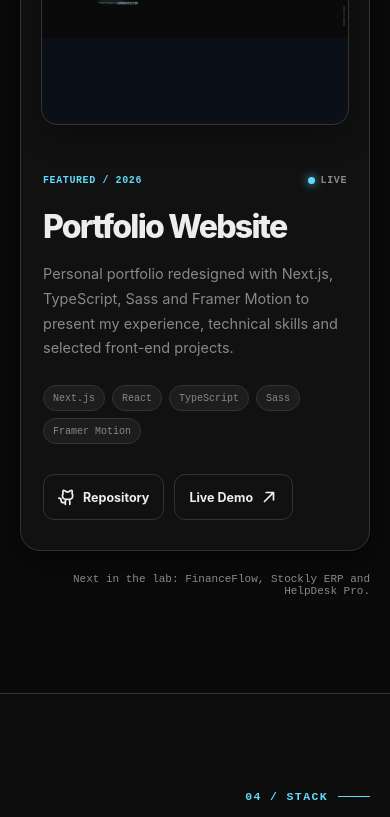
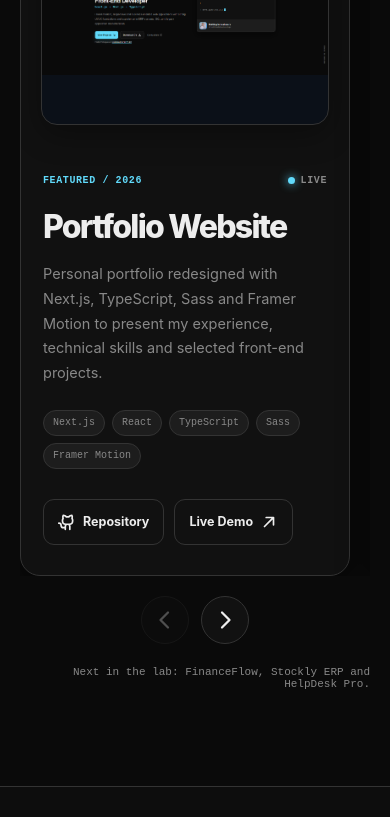
Before and after one commit to gcaastro1/my-portfolio, a Next.js app: page / in a window 390 px wide. Shown: the part 5493-6310 px from the top of the page. Built offline with nearby package versions, Linux system fonts and the light colour scheme.

Commit message:
feat: implement responsive projects section carousel with cards and project previews

```diff
--- a/package.json
+++ b/package.json
@@ -16,6 +16,7 @@
     "@types/node": "20.4.2",
     "@types/react": "18.2.15",
     "@types/react-dom": "18.2.7",
+    "embla-carousel-react": "^8.6.0",
     "eslint": "8.44.0",
     "eslint-config-next": "13.4.10",
     "framer-motion": "^10.12.21",
--- a/src/components/Projects/Card.tsx
+++ b/src/components/Projects/Card.tsx
@@ -28,7 +28,7 @@ const ProjectCard = ({ project }: ProjectCardProps) => {
       transition={{ duration: 0.65 }}
     >
       <div className={styles.project__visual}>
-        <ProjectPreview />
+        <ProjectPreview image={project.image} />
       </div>
 
       <div className={styles.project__content}>
--- a/src/components/Projects/ProjectPreview.tsx
+++ b/src/components/Projects/ProjectPreview.tsx
@@ -7,7 +7,11 @@ import { LanguageContext } from '@/contexts/LanguageContext'
 import { translations } from '@/utils/i18n'
 import styles from './style.module.scss'
 
-const ProjectPreview = () => {
+interface ProjectPreviewProps {
+  image?: string
+}
+
+const ProjectPreview = ({ image }: ProjectPreviewProps) => {
   const { language } = useContext(LanguageContext)
   const copy = translations[language].projects
 
@@ -21,7 +25,7 @@ const ProjectPreview = () => {
       </div>
       <div className={styles.preview__imageContainer}>
         <Image
-          src="/portfolio.png"
+          src={image || "/portfolio.png"}
           alt="Portfolio preview"
           width={800}
           height={600}
--- a/src/components/Projects/index.tsx
+++ b/src/components/Projects/index.tsx
@@ -4,7 +4,9 @@ import SectionHeading from '@/components/SectionHeading'
 import { LanguageContext } from '@/contexts/LanguageContext'
 import projectsData from '@/utils/projectsData'
 import { translations } from '@/utils/i18n'
-import { useContext } from 'react'
+import { useContext, useCallback, useEffect, useState } from 'react'
+import { CaretLeft, CaretRight } from '@phosphor-icons/react'
+import useEmblaCarousel from 'embla-carousel-react'
 import ProjectCard from './Card'
 import styles from './style.module.scss'
 
@@ -12,6 +14,26 @@ const Projects = () => {
   const { language } = useContext(LanguageContext)
   const copy = translations[language].projects
   const visibleProjects = projectsData.filter((project) => project.visible)
+
+  const [emblaRef, emblaApi] = useEmblaCarousel({ align: 'start', loop: false })
+  const [prevBtnDisabled, setPrevBtnDisabled] = useState(true)
+  const [nextBtnDisabled, setNextBtnDisabled] = useState(true)
+
+  const scrollPrev = useCallback(() => emblaApi && emblaApi.scrollPrev(), [emblaApi])
+  const scrollNext = useCallback(() => emblaApi && emblaApi.scrollNext(), [emblaApi])
+
+  const onSelect = useCallback(() => {
+    if (!emblaApi) return
+    setPrevBtnDisabled(!emblaApi.canScrollPrev())
+    setNextBtnDisabled(!emblaApi.canScrollNext())
+  }, [emblaApi])
+
+  useEffect(() => {
+    if (!emblaApi) return
+    onSelect()
+    emblaApi.on('select', onSelect)
+    emblaApi.on('reInit', onSelect)
+  }, [emblaApi, onSelect])
 
   return (
     <section className={`${styles.projects} section`} id="projects">
@@ -22,10 +44,35 @@ const Projects = () => {
           description={copy.description}
         />
 
-        <div className={styles.projects__list}>
-          {visibleProjects.map((project) => (
-            <ProjectCard key={project.id} project={project} />
-          ))}
+        <div className={styles.carouselWrapper}>
+          <div className={styles.embla} ref={emblaRef}>
+            <div className={styles.embla__container}>
+              {visibleProjects.map((project) => (
+                <div className={styles.embla__slide} key={project.id}>
+                  <ProjectCard project={project} />
+                </div>
+              ))}
+            </div>
+          </div>
+
+          <div className={styles.controls}>
+            <button
+              className={styles.controls__button}
+              onClick={scrollPrev}
+              disabled={prevBtnDisabled}
+              aria-label="Previous project"
+            >
+              <CaretLeft size={24} weight="bold" />
+            </button>
+            <button
+              className={styles.controls__button}
+              onClick={scrollNext}
+              disabled={nextBtnDisabled}
+              aria-label="Next project"
+            >
+              <CaretRight size={24} weight="bold" />
+            </button>
+          </div>
         </div>
 
         <p className={styles.projects__note}>
--- a/src/components/Projects/style.module.scss
+++ b/src/components/Projects/style.module.scss
@@ -1,9 +1,55 @@
 @use 'abstracts' as *;
 
 .projects {
-  &__list {
-    display: grid;
-    gap: 2rem;
+  .carouselWrapper {
+    position: relative;
+    width: 100%;
+  }
+
+  .embla {
+    overflow: hidden;
+  }
+
+  .embla__container {
+    display: flex;
+  }
+
+  .embla__slide {
+    flex: 0 0 100%;
+    min-width: 0;
+    padding-right: 2rem; // replaces gap
+  }
+
+  .controls {
+    display: flex;
+    justify-content: center;
+    gap: 1.2rem;
+    margin-top: 2rem;
+
+    &__button {
+      display: flex;
+      align-items: center;
+      justify-content: center;
+      width: 4.8rem;
+      height: 4.8rem;
+      border-radius: 50%;
+      background: var(--surface);
+      border: 1px solid var(--line);
+      color: var(--text);
+      cursor: pointer;
+      transition: all 200ms ease;
+
+      &:hover:not(:disabled) {
+        border-color: var(--line-strong);
+        color: var(--accent);
+        transform: scale(1.05);
+      }
+
+      &:disabled {
+        opacity: 0.3;
+        cursor: not-allowed;
+      }
+    }
   }
 
   &__note {
@@ -17,6 +63,7 @@
 
 .project {
   display: grid;
+  height: 100%; // ensure cards stretch to same height if needed
   border: 1px solid var(--line);
   border-radius: 2rem;
   background: var(--surface);
@@ -191,7 +238,7 @@
     height: calc(100% - 3.8rem);
     display: flex;
     justify-content: center;
-    align-items: flex-start;
+    align-items: center;
     overflow: hidden;
   }
 
@@ -199,7 +246,7 @@
     width: 100%;
     height: auto;
     object-fit: cover;
-    object-position: top;
+    object-position: center;
     transition: transform 300ms ease;
 
     .project:hover & {
--- a/src/utils/projectsData.ts
+++ b/src/utils/projectsData.ts
@@ -8,6 +8,7 @@ export interface ProjectData {
   stack: string[]
   repository?: string
   deploy?: string
+  image?: string
   status: 'live' | 'coming-soon'
   visible: boolean
 }
@@ -66,6 +67,33 @@ const projectsData: ProjectData[] = [
     status: 'coming-soon',
     visible: false,
   },
+  {
+    id: 5,
+    title: 'Dropmailer',
+    label: { en: 'Temporary Email Service', pt: 'Serviço de Email Temporário' },
+    description: {
+      en: 'A temporary email service generator to protect your real inbox from spam.',
+      pt: 'Um gerador de serviço de email temporário para proteger sua caixa de entrada principal contra spam.',
+    },
+    stack: ['Angular v18', 'TypeScript', 'TailwindCSS', 'Apollo GraphQL', 'FontAwesome', 'Dropmail.me'],
+    repository: 'https://github.com/gcaastro1/tempmail-gen',
+    deploy: 'https://dropmailer-gen.vercel.app/',
+    image: '/dropmailer.png',
+    status: 'live',
+    visible: true,
+  },
+  {
+    id: 6,
+    title: 'Study Hub',
+    label: { en: 'Learning Platform', pt: 'Plataforma de Estudos' },
+    description: {
+      en: 'A comprehensive platform to manage studies, courses and learning progress.',
+      pt: 'Uma plataforma abrangente para gerenciar estudos, cursos e progresso de aprendizado.',
+    },
+    stack: ['Next.js', 'React', 'TypeScript'],
+    status: 'coming-soon',
+    visible: false,
+  },
 ]
 
 export default projectsData
```
Also changed, not shown: public/dropmailer.png (added), 1 other file (tests, documents, lock files or other folders).
